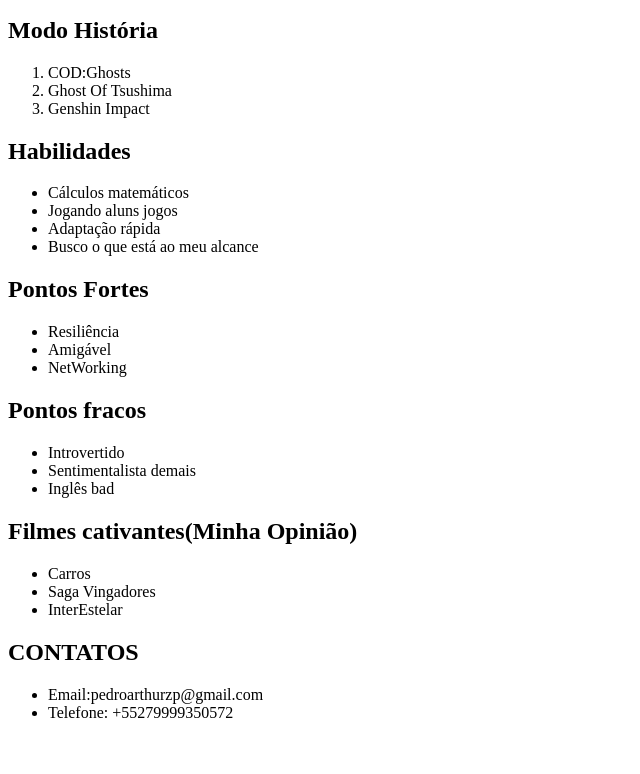
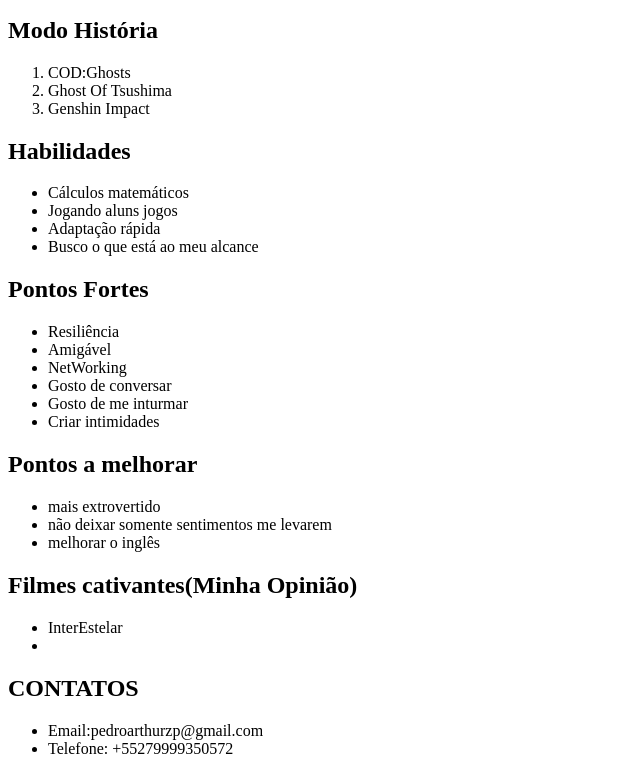
Before and after one commit to PedroAZP/Biografia-UVV, a plain HTML site: page index.html in a window 1280 px wide. Shown: the part 425-1199 px from the top of the page, without its empty margins (0-640 px from the left). Before the commit the page ends 1163 px from the top, so only its background shows below. Drawn offline with Linux system fonts and the light colour scheme.

Commit message:
Atualizações

```diff
--- a/index.html
+++ b/index.html
@@ -50,13 +50,16 @@
           <li>Resiliência</li>
           <li>Amigável</li>
           <li>NetWorking</li>
+          <li>Gosto de conversar</li>
+          <li>Gosto de me inturmar</li>
+          <li>Criar intimidades</li>
        </ul>
 
-    <h2>Pontos fracos</h2>
+    <h2>Pontos a melhorar</h2>
        <ul>
-           <li>Introvertido</li>
-           <li>Sentimentalista demais</li>
-           <li>Inglês bad</li>
+           <li>mais extrovertido</li>
+           <li>não deixar somente sentimentos me levarem</li>
+           <li>melhorar o inglês</li>
        </ul>
 
 
@@ -64,11 +67,13 @@
 
     <h2>Filmes cativantes(<strong>Minha Opinião</strong>)</h2>
        <ul>
-          <li>Carros</li>
-          <li>Saga Vingadores</li>
-          <li>InterEstelar</li>
-       </ul>
-    <h2>CONTATOS</h2>
+           <li>InterEstelar</li>
+           <li></li>
+      </ul>
+
+
+
+   <h2>CONTATOS</h2>
          <ul>
             <li>Email:pedroarthurzp@gmail.com</li>
             <li>Telefone: +55279999350572</li>
```
